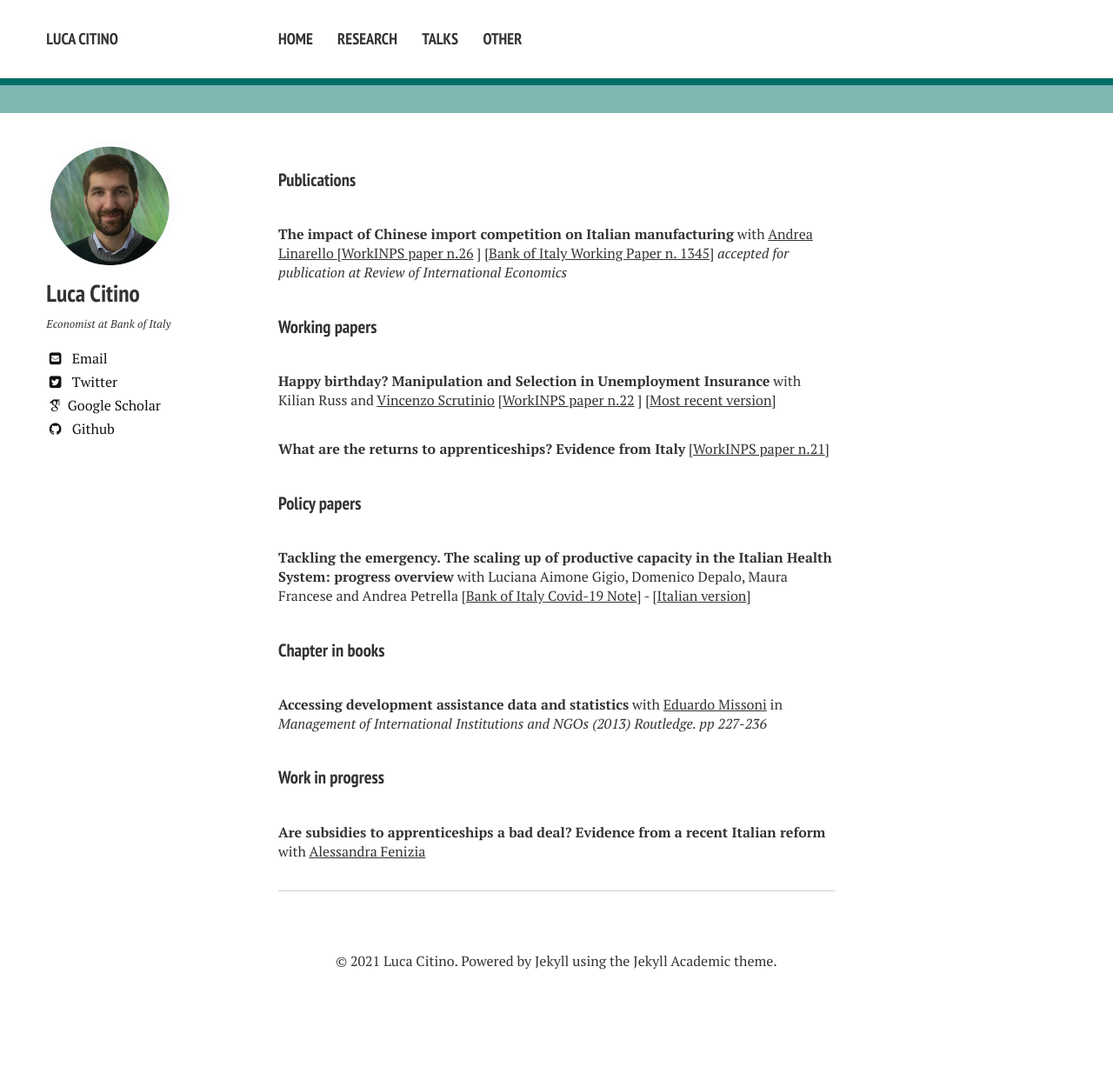
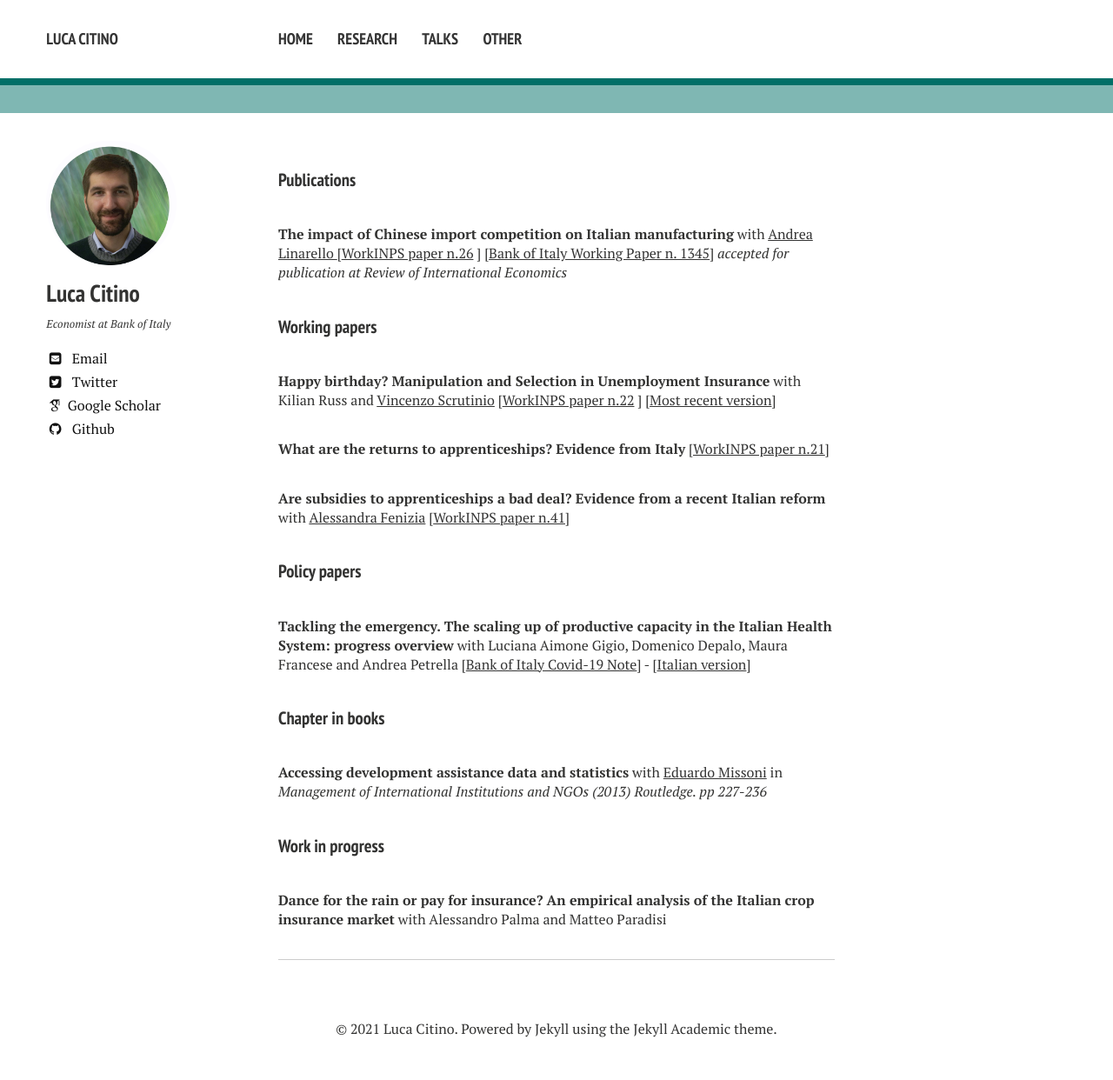
Before and after one commit to luca-citino/luca-citino.github.io, a Jekyll site: the page built from research.md, in a window 1280 px wide. Shown: the whole page at 87% size. Built offline with Jekyll 4.4.1, drawn with Linux system fonts in a browser that asks for light colours; nearby versions of some CDN libraries; some web fonts are replaced; before the commit the page ends 1164 px from its top, so only the background shows below that.

Commit message:
Update research.md

```diff
--- a/research.md
+++ b/research.md
@@ -14,6 +14,8 @@ title: Research
 
 **What are the returns to apprenticeships? Evidence from Italy** [<a href="https://www.inps.it/docallegatiNP/Mig/InpsComunica/WorkInps_Papers/21_luglio_2020_aggiornamento_WorkINPS_papers.pdf">WorkINPS paper n.21</a>]
 
+**Are subsidies to apprenticeships a bad deal? Evidence from a recent Italian reform** with <a href="https://sites.google.com/site/alessandrafenizia/">Alessandra Fenizia</a> [<a href="https://www.inps.it/docallegatiNP/Mig/InpsComunica/WorkInps_Papers/41_Unico_%20Citino_Fenizia.pdf">WorkINPS paper n.41</a>]
+
 #### Policy papers
 **Tackling the emergency. The scaling up of productive capacity in the Italian Health System: progress overview** with Luciana Aimone Gigio, Domenico Depalo, Maura Francese and Andrea Petrella [<a href="https://www.bancaditalia.it/media/notizie/2020/2020_HealthPolicies_progress_v6_External.pdf?language_id=1">Bank of Italy Covid-19 Note</a>] - [<a href="https://www.bancaditalia.it/media/notizie/2020/2020_HealthPolicies_Progress_v6_ITA_External.pdf">Italian version</a>]
 
@@ -21,5 +23,4 @@ title: Research
 **Accessing development assistance data and statistics** with <a href="http://eduardomissoni.info/?lang=en">Eduardo Missoni</a> in <i>Management of International Institutions and NGOs (2013) Routledge. pp 227-236</i>
 
 #### Work in progress
-
-**Are subsidies to apprenticeships a bad deal? Evidence from a recent Italian reform** with <a href="https://sites.google.com/site/alessandrafenizia/">Alessandra Fenizia</a>
+**Dance for the rain or pay for insurance? An empirical analysis of the Italian crop insurance market** with Alessandro Palma and Matteo Paradisi
```
